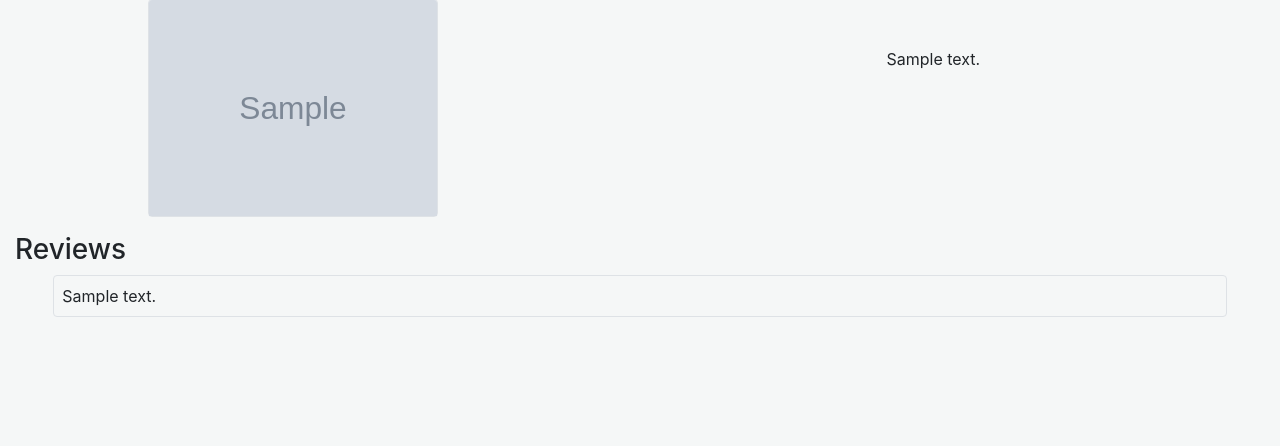
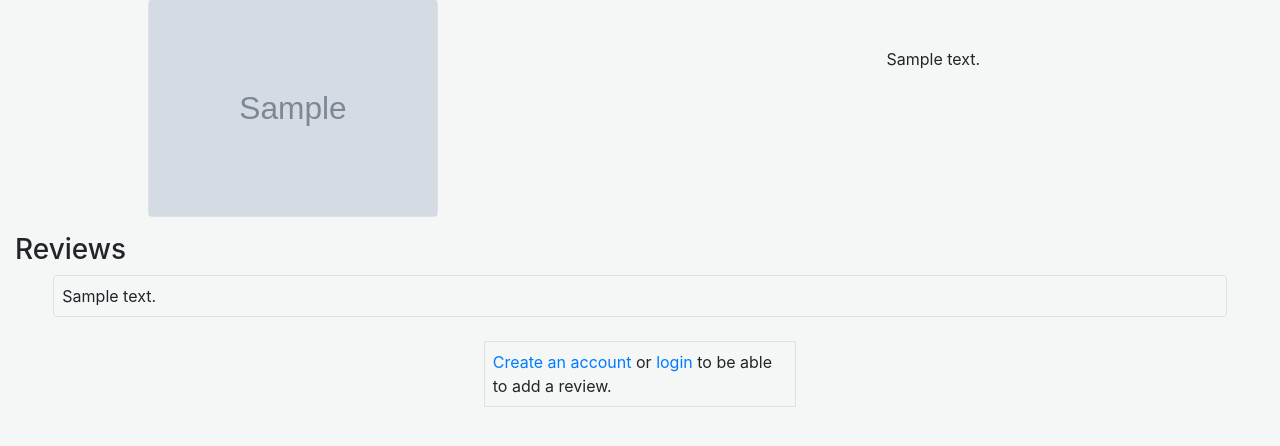
Before and after one commit to llewelyn-williams/the-listening-service, a Django app: page /volunteers/1/ in a window 1280 px wide. Shown: the part 255-701 px from the top of the page. Run offline with Django 3.2, Linux system fonts and the light colour scheme; tables that the repository leaves empty hold one stand-in row (values such as "Sample post"); grey boxes marked "Sample" are stand-in pictures; some libraries are stand-ins or nearby versions.

Commit message:
fix: Alter "no approved reviews" message for admin
So it shows a message encouraging approval, rather than offering to add
another review.

```diff
--- a/volunteers/templates/volunteers/volunteer_detail.html
+++ b/volunteers/templates/volunteers/volunteer_detail.html
@@ -81,8 +81,10 @@
             {% else %}
                 <div class="col-11 border rounded mx-auto mb-4 p-2">None have been added yet. Would you like to write a review for {{ volunteer.forename }}?</div>
             {% endif %}
-            {% if reviews and not approved_reviews %}
+            {% if reviews and not approved_reviews and not request.user.is_superuser %}
                 <div class="col-11 border rounded mx-auto mb-4 p-2">All reviews for {{ volunteer.forename }} are currently pending admin approval before appearing. Would you like to add another?</div>
+            {% elif reviews and not approved_reviews and request.user.is_superuser %}
+                <div class="col-11 border border-danger rounded mx-auto mb-4 p-2">All reviews for {{ volunteer.forename }} are currently pending admin approval. Please approve appropriate reviews.</div>
             {% endif %}
         </div>
 
@@ -100,8 +102,14 @@
                 <small class="light-accent">Your review won't appear until it has been approved.</small>
         </div>
         </form>
+    {% else %}
+        <div class="col-3 border mx-auto mb-4 p-2 mb-5">
+            <a href="{% url 'account_signup' %}">Create an account</a> or
+            <a href="{% url 'account_login' %}">login</a> to be able to add a review.
+        </div>
     {% endif %}
 
+    <div class="row"></div>
 
 </div>
 {% endblock %}
```
